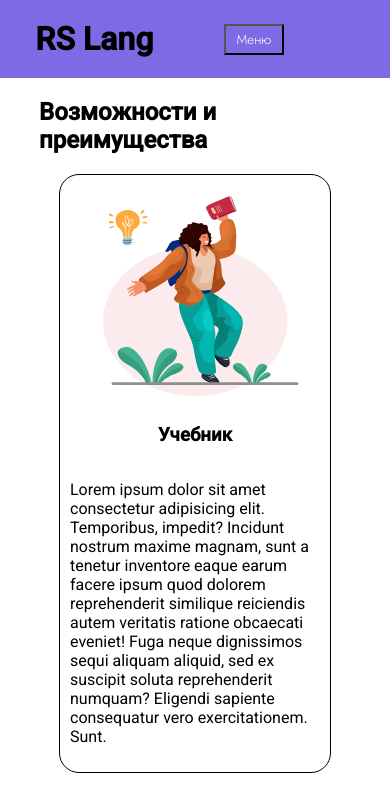
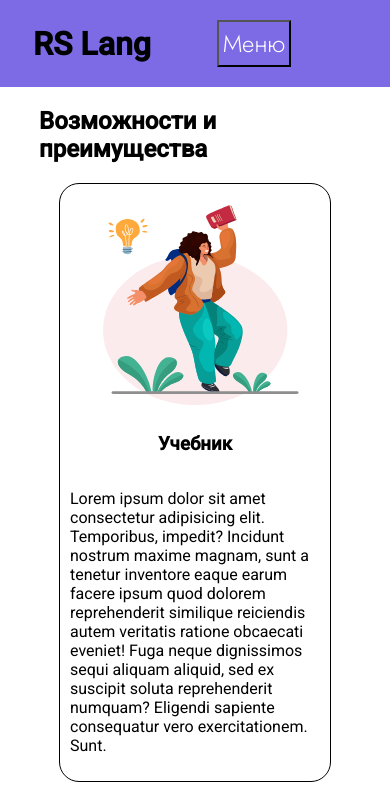
Before and after one commit to mDjeee/rslang, an Angular app: page / in a window 390 px wide. Shown: the top 791 px of the page. Built offline with nearby package versions, Linux system fonts and the light colour scheme.

Commit message:
fix: change font-size

```diff
--- a/src/app/components/header/header-components/navigation/navigation.component.css
+++ b/src/app/components/header/header-components/navigation/navigation.component.css
@@ -17,10 +17,12 @@
     display: flex;
     justify-content: center;
     gap: 10px;
+
   }
 
   .navigation__item {
     margin: 10px;
+    font-size: 1.5rem;
   }
 
   .dropdown {
@@ -39,11 +41,13 @@
     display: none;
     position: absolute;
     top: 50%;
+
   }
 
   .dropdown:hover .dropdown__content {
     margin-top: 5px;
     display: block;
+    background: #7d6be6;
   }
 
   .dropdown__item {
@@ -70,11 +74,11 @@
     display: none;
   }
   .menu-button {
-    width: 60px;
     padding: 4px;
     font-family: Jost-k;
     background: #7d6be6;
     color: white;
+    font-size: 1.5rem;
   }
   .app-title {
     padding: 0 3px;
@@ -82,11 +86,14 @@
 
 .burger__link:hover {
   background: #7d6be6;
+
+
 }
   .burger__link {
     background: white;
     color: black;
     font-family: Jost-k;
+    font-size: 1.5rem;
   }
   a {
     text-decoration: none;
```
